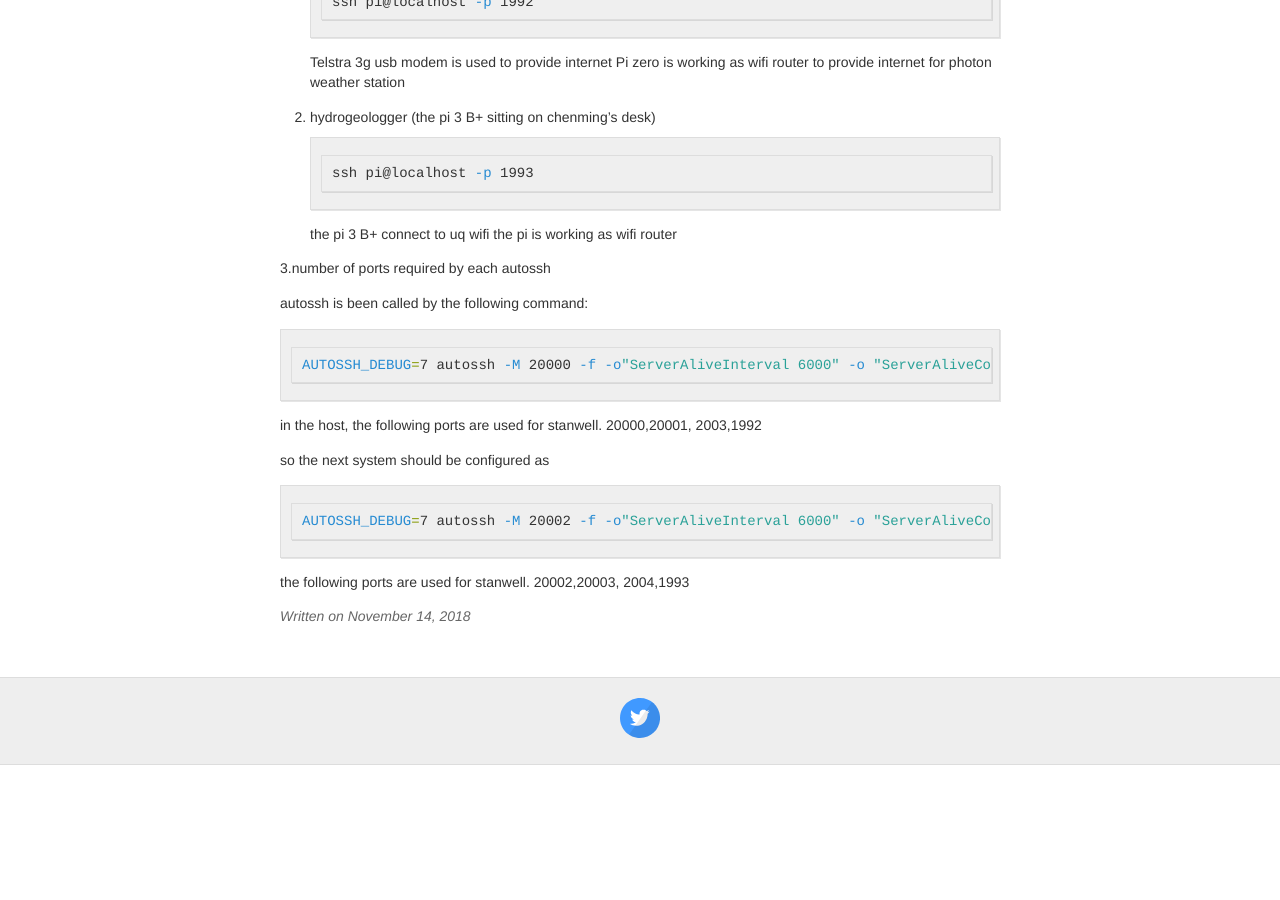
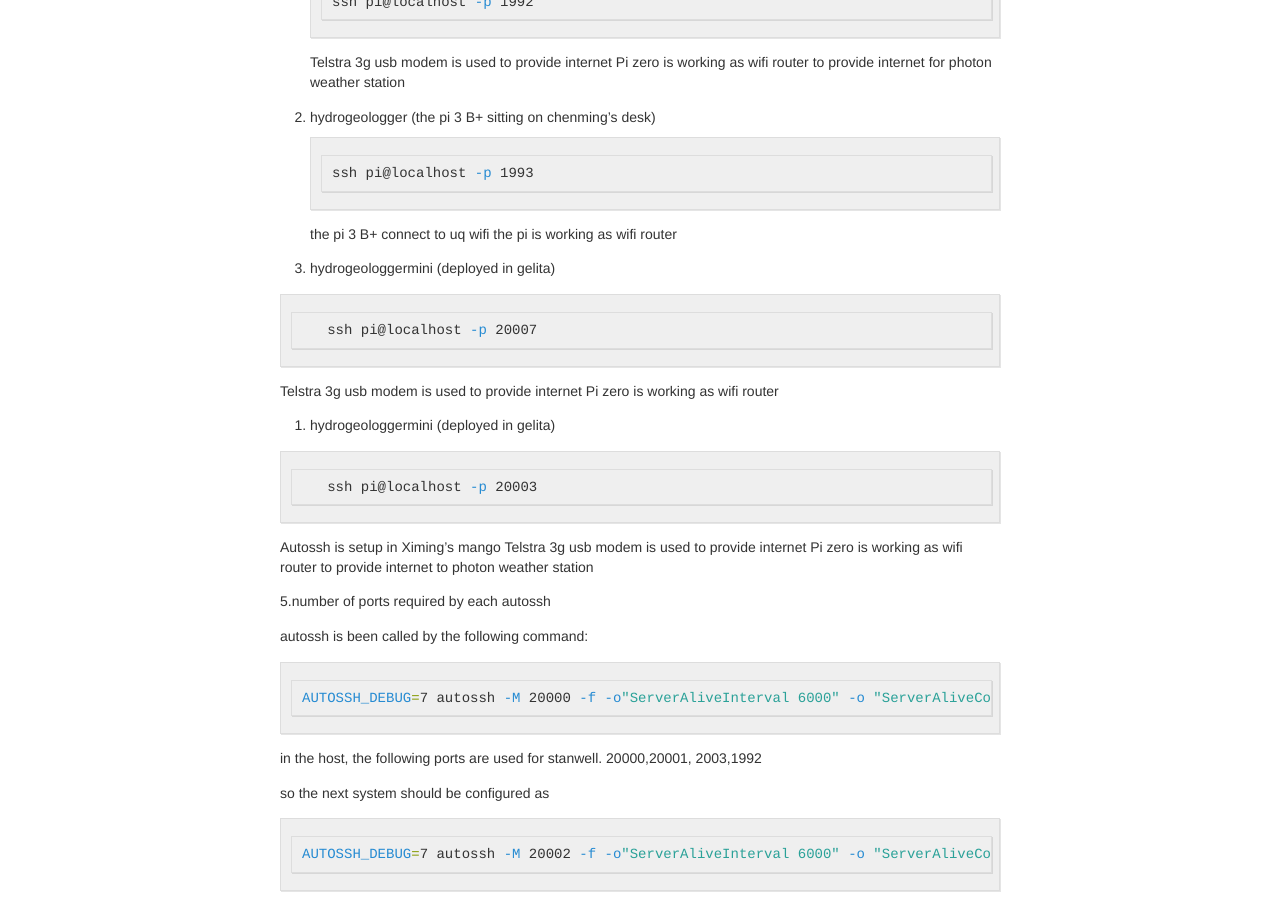
Before and after one commit to hydrogeologger/hydrogeologger.github.io, a Jekyll site: the page built from _posts/2018-11-14-sftp-uqgec-port-record.md, in a window 1280 px wide and 900 px high, scrolled down 385 px. Built offline with Jekyll 4.4.1, drawn with Linux system fonts in a browser that asks for light colours; before the commit the page ends 1150 px from its top, so only the background shows below that.

Commit message:
add port number for devices deployed in gelita

````diff
--- a/_posts/2018-11-14-sftp-uqgec-port-record.md
+++ b/_posts/2018-11-14-sftp-uqgec-port-record.md
@@ -18,7 +18,25 @@ Pi zero is working as wifi router to provide internet for photon weather station
 the pi 3 B+ connect to uq wifi
 the pi is working as wifi router
 
-3.number of ports required by each autossh
+3. hydrogeologgermini (deployed in gelita)
+
+```bash
+   ssh pi@localhost -p 20007
+```
+
+Telstra 3g usb modem is used to provide internet
+Pi zero is working as wifi router
+
+4. hydrogeologgermini (deployed in gelita)
+
+```bash
+   ssh pi@localhost -p 20003
+```
+Autossh is setup in Ximing's mango
+Telstra 3g usb modem is used to provide internet
+Pi zero is working as wifi router to provide internet to photon weather station
+
+5.number of ports required by each autossh
 
 autossh is been called by the following command:
 
````
